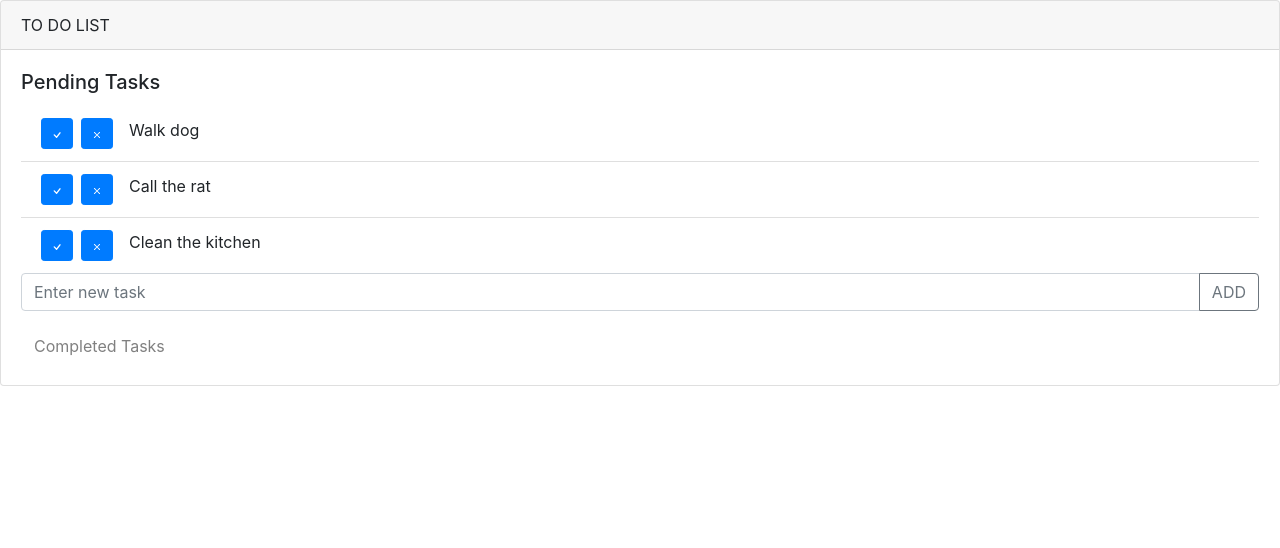
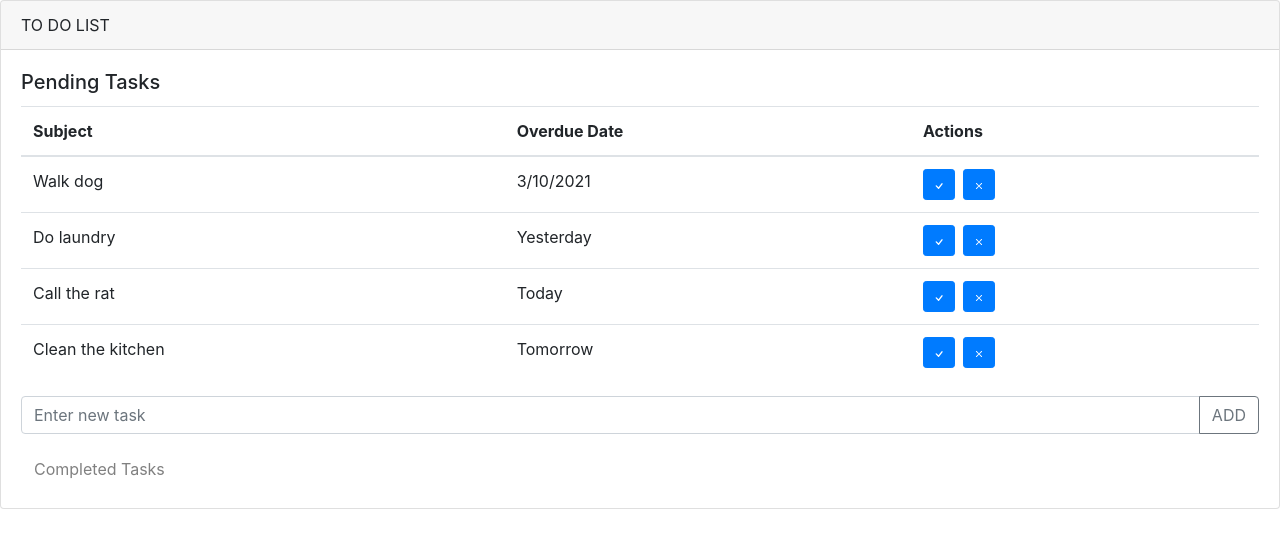
Before and after one commit to marco10507/todo-list, a React (Create React App) app: page / in a window 1280 px wide. Shown: the top 548 px of the page. Built offline with nearby package versions, Linux system fonts and the light colour scheme.

Commit message:
adding due date

```diff
--- a/src/Task.js
+++ /dev/null
@@ -1,25 +0,0 @@
-import ListGroup from "react-bootstrap/ListGroup";
-import Button from "react-bootstrap/Button";
-import ButtonToolbar from "react-bootstrap/ButtonToolbar";
-import ButtonGroup from "react-bootstrap/ButtonGroup";
-import { BsCheck, BsX } from "react-icons/bs";
-
-export default function Task(props) {
-  return (
-    <ListGroup.Item>
-      <ButtonToolbar aria-label="Toolbar with button groups">
-        <ButtonGroup size="sm" className="mr-2" aria-label="First group">
-          <Button onClick={() => props.handleCompleteTask(props.task)}>
-            <BsCheck />
-          </Button>
-        </ButtonGroup>
-        <ButtonGroup size="sm" className="mr-3" aria-label="First group">
-          <Button onClick={() => props.handleRemoveTask(props.task)}>
-            <BsX />
-          </Button>
-        </ButtonGroup>
-        <div>{props.task.subject}</div>
-      </ButtonToolbar>
-    </ListGroup.Item>
-  );
-}
--- a/src/TasksList.js
+++ b/src/TasksList.js
@@ -1,21 +1,101 @@
-import ListGroup from "react-bootstrap/ListGroup";
-import Task from "./Task";
+import Table from "react-bootstrap/Table";
+import Button from "react-bootstrap/Button";
+import ButtonToolbar from "react-bootstrap/ButtonToolbar";
+import ButtonGroup from "react-bootstrap/ButtonGroup";
+import { BsCheck, BsX } from "react-icons/bs";
 
 export default function TaskList(props) {
-  const tasks = props.tasks;
+  const tasks = props.tasks.filter((task) => !task.completed);
 
-  function createPendingTasks(tasks) {
-    const filteredTasks = tasks.filter((task) => !task.completed);
+  function getToday() {
+    const t = new Date();
+    t.setHours(0, 0, 0, 0);
 
-    return filteredTasks.map((task) => (
-      <Task
-        key={task.id}
-        task={task}
-        handleCompleteTask={props.handleCompleteTask}
-        handleRemoveTask={props.handleRemoveTask}
-      />
-    ));
+    return t;
   }
 
-  return <ListGroup variant="flush">{createPendingTasks(tasks)}</ListGroup>;
+  function getTomorrow() {
+    const tomorrow = new Date();
+    tomorrow.setDate(tomorrow.getDate() + 1);
+    tomorrow.setHours(0, 0, 0, 0);
+
+    return tomorrow;
+  }
+
+  function getYesterday() {
+    const yesterday = new Date();
+    yesterday.setDate(yesterday.getDate() - 1);
+    yesterday.setHours(0, 0, 0, 0);
+
+    return yesterday;
+  }
+
+  function getLocaleDateString(date) {
+    const today = getToday().getTime();
+    const tomorrow = getTomorrow().getTime();
+    const yesterday = getYesterday().getTime();
+
+    let dateString = "";
+    switch (date.setHours(0, 0, 0, 0)) {
+      case today:
+        dateString = "Today";
+        break;
+      case tomorrow:
+        dateString = "Tomorrow";
+        break;
+      case yesterday:
+        dateString = "Yesterday";
+        break;
+      default:
+        dateString = date.toLocaleDateString();
+    }
+
+    return dateString;
+  }
+
+  function createActionsGroup(task) {
+    return (
+      <ButtonToolbar aria-label="Toolbar with button groups">
+        <ButtonGroup size="sm" className="mr-2" aria-label="First group">
+          <Button onClick={() => props.handleCompleteTask(task)}>
+            <BsCheck />
+          </Button>
+        </ButtonGroup>
+        <ButtonGroup size="sm" className="mr-3" aria-label="First group">
+          <Button onClick={() => props.handleRemoveTask(task)}>
+            <BsX />
+          </Button>
+        </ButtonGroup>
+      </ButtonToolbar>
+    );
+  }
+
+  function createRow(task) {
+    return (
+      <tr key={task.id}>
+        <td>{task.subject}</td>
+        <td>{getLocaleDateString(task.overdueDate)}</td>
+        <td>{createActionsGroup(task)}</td>
+      </tr>
+    );
+  }
+
+  function createRows(tasks) {
+    return tasks.map((task) => {
+      return createRow(task);
+    });
+  }
+
+  return (
+    <Table>
+      <thead>
+        <tr>
+          <th>Subject</th>
+          <th>Overdue Date</th>
+          <th>Actions</th>
+        </tr>
+      </thead>
+      <tbody>{createRows(tasks)}</tbody>
+    </Table>
+  );
 }
--- a/src/ToDoList.js
+++ b/src/ToDoList.js
@@ -14,9 +14,30 @@ export default function ToDoList() {
     completed: false
   });
   const [tasks, setTasks] = useState([
-    { subject: "Walk dog", id: uuid(), completed: false },
-    { subject: "Call the rat", id: uuid(), completed: false },
-    { subject: "Clean the kitchen", id: uuid(), completed: false }
+    {
+      subject: "Walk dog",
+      id: uuid(),
+      completed: false,
+      overdueDate: new Date(2021, 2, 10)
+    },
+    {
+      subject: "Do laundry",
+      id: uuid(),
+      completed: false,
+      overdueDate: new Date(2021, 1, 26)
+    },
+    {
+      subject: "Call the rat",
+      id: uuid(),
+      completed: false,
+      overdueDate: new Date(2021, 1, 27)
+    },
+    {
+      subject: "Clean the kitchen",
+      id: uuid(),
+      completed: false,
+      overdueDate: new Date(2021, 1, 28)
+    }
   ]);
   const [open, setOpen] = useState(false);
 
```
